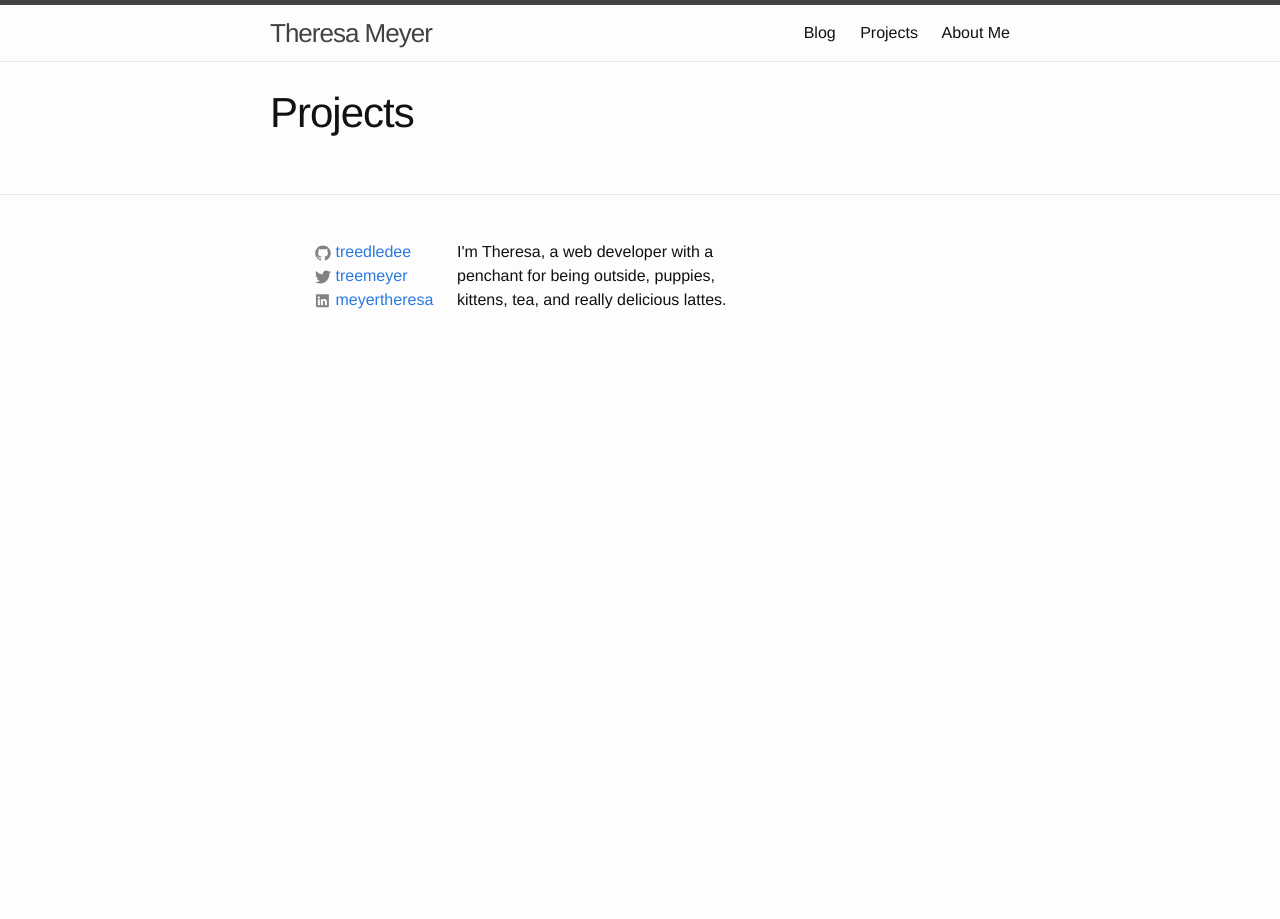
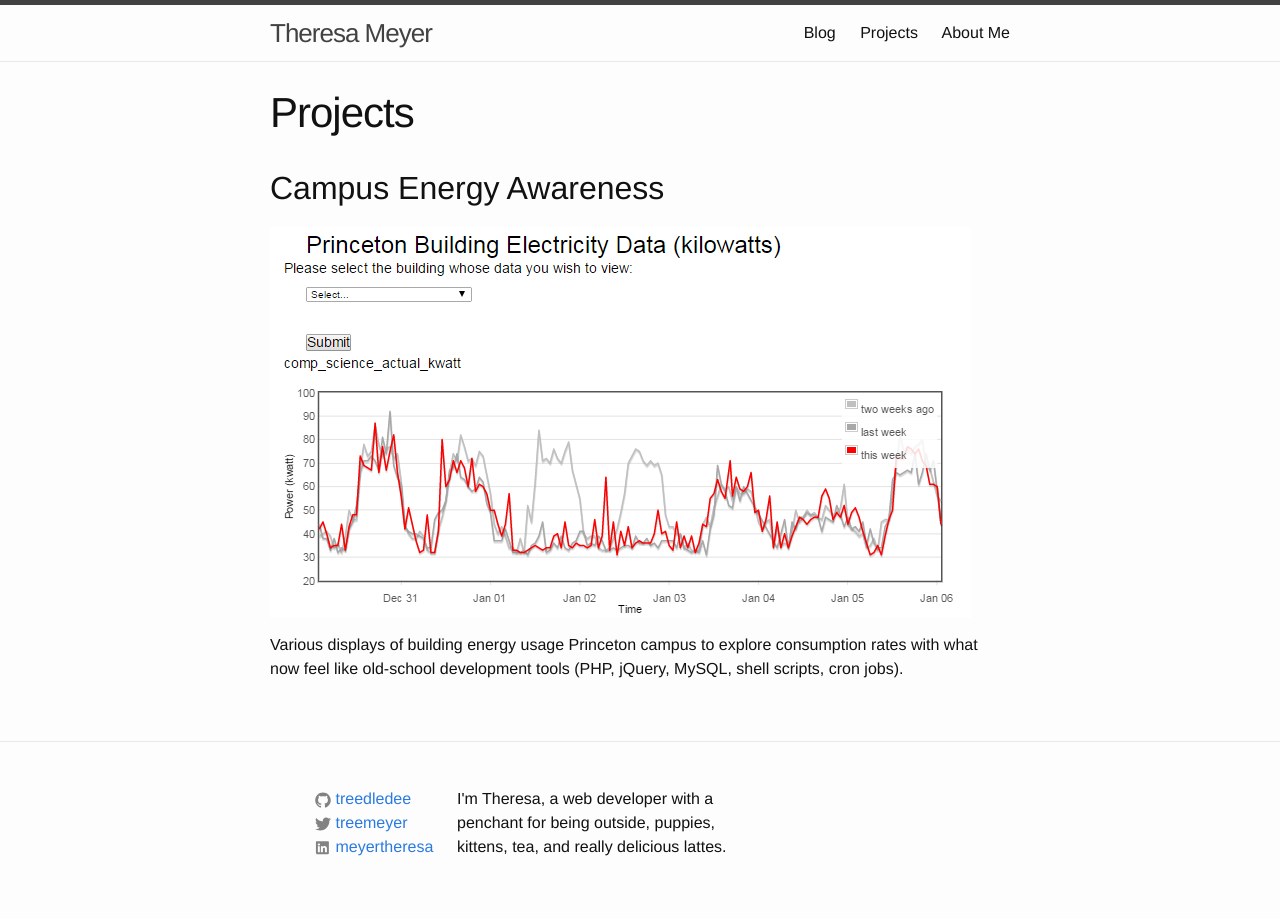
Before and after one commit to treedledee/treedledee.github.io, a Jekyll site: the page built from projects.md, in a window 1280 px wide. Built offline with Jekyll 4.4.1, drawn with Linux system fonts in a browser that asks for light colours.

Commit message:
project and image yay

```diff
--- a/projects.md
+++ b/projects.md
@@ -4,3 +4,10 @@
 permalink: /projects/
 order: 2
 ---
+
+## Campus Energy Awareness
+<img src="/img/pton_example.png" />
+
+Various displays of building energy usage Princeton campus to explore
+consumption rates with what now feel like old-school development tools
+(PHP, jQuery, MySQL, shell scripts, cron jobs).
```
Also changed, not shown: img/pton_example.png (added).
